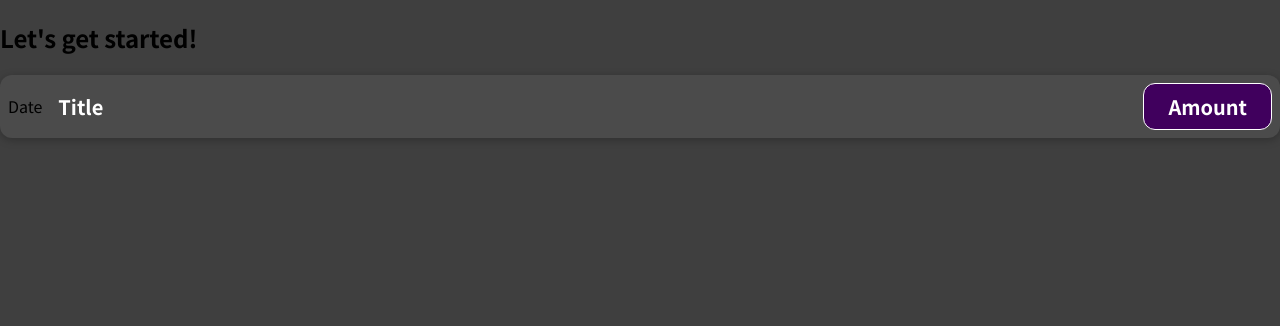
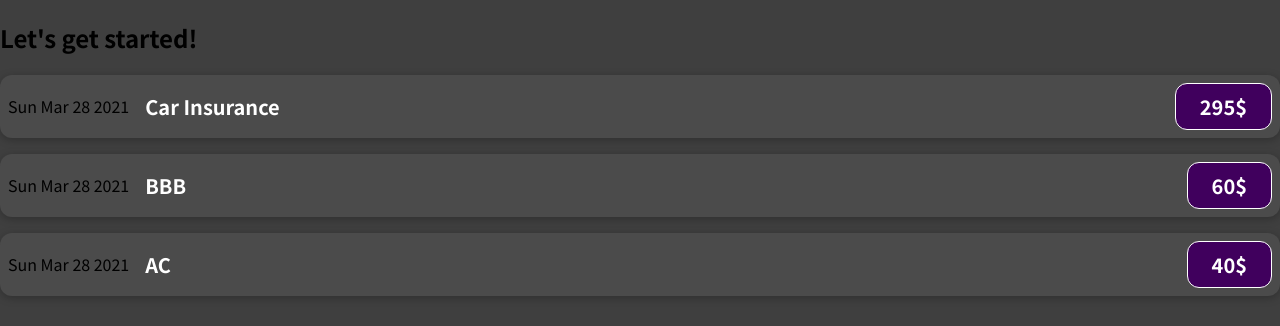
Before and after one commit to Almogtw/TaskManager, a JavaScript app: page / in a window 1280 px wide. Shown: the top 326 px of the page. Built offline with nearby package versions, Linux system fonts and the light colour scheme.

Commit message:
Adding props to ExpenseItem component

```diff
--- a/src/App.js
+++ b/src/App.js
@@ -1,9 +1,16 @@
 import ExpenseItem from "./components/ExpenseItem";
 function App() {
+  const expenses = [
+    { id: 'e1', title: 'Car Insurance', amount: 295, date: new Date(2021, 2, 28) },
+    { id: 'e2', title: 'BBB', amount: 60, date: new Date(2021, 2, 28) },
+    { id: 'e3', title: 'AC', amount: 40, date: new Date(2021, 2, 28) }
+  ];
   return (
     <div>
       <h2>Let's get started!</h2>
-      <ExpenseItem></ExpenseItem>
+      <ExpenseItem title={expenses[0].title} amount={expenses[0].amount} date={expenses[0].date}></ExpenseItem>
+      <ExpenseItem title={expenses[1].title} amount={expenses[1].amount} date={expenses[1].date}></ExpenseItem>
+      <ExpenseItem title={expenses[2].title} amount={expenses[2].amount} date={expenses[2].date}></ExpenseItem>
     </div>
   );
 }
--- a/src/components/ExpenseItem.js
+++ b/src/components/ExpenseItem.js
@@ -1,11 +1,11 @@
 import './ExpenseItem.css';
-function ExpenseItem() {
+function ExpenseItem(props){
     return (
         <div className='expense-item'>
-            <div>Date</div>
+            <div>{props.date.toDateString()}</div>
             <div className='expense-item__description'>
-                <h2>Title</h2>
-                <div className='expense-item__price'>Amount</div>
+                <h2>{props.title}</h2>
+                <div className='expense-item__price'>{props.amount}$</div>
             </div>
         </div>
     )
```
Also changed, not shown: 1 other file (tests, documents, lock files or other folders).
